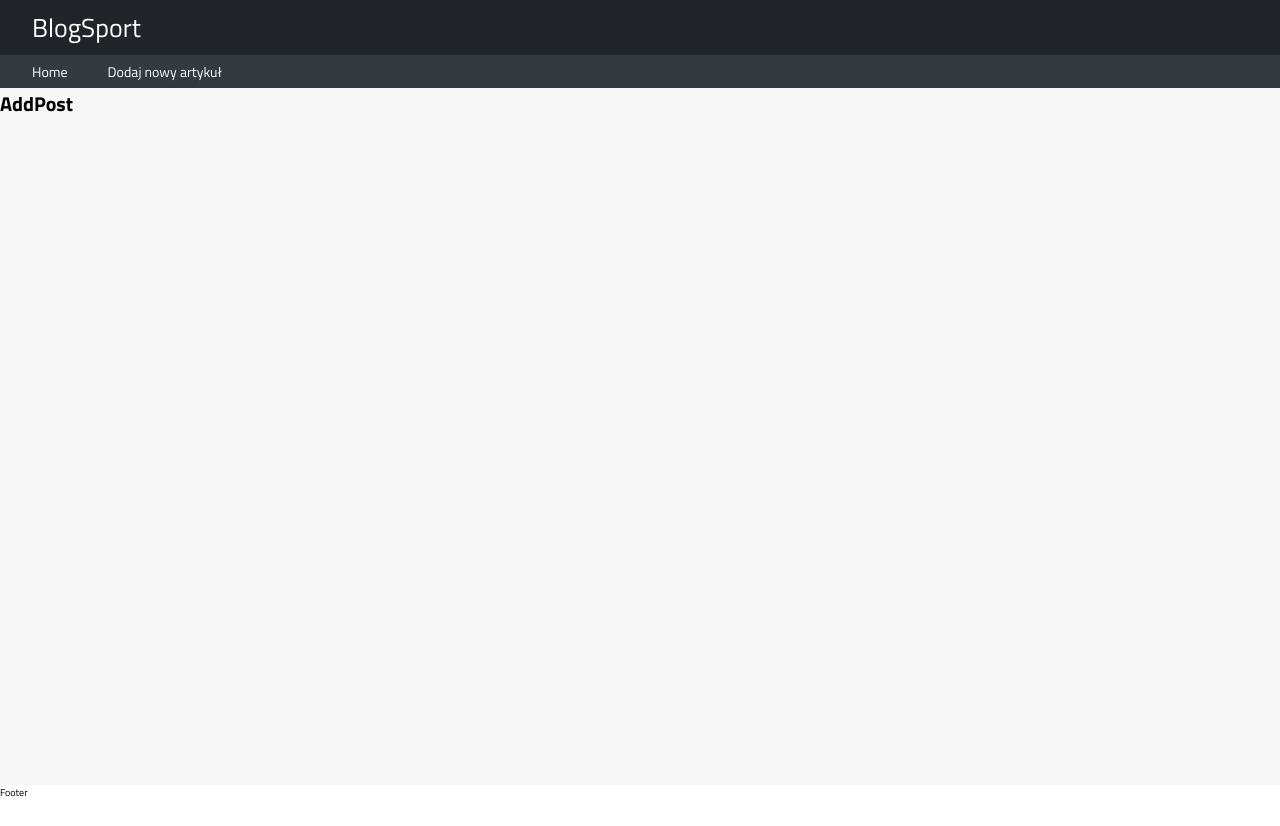
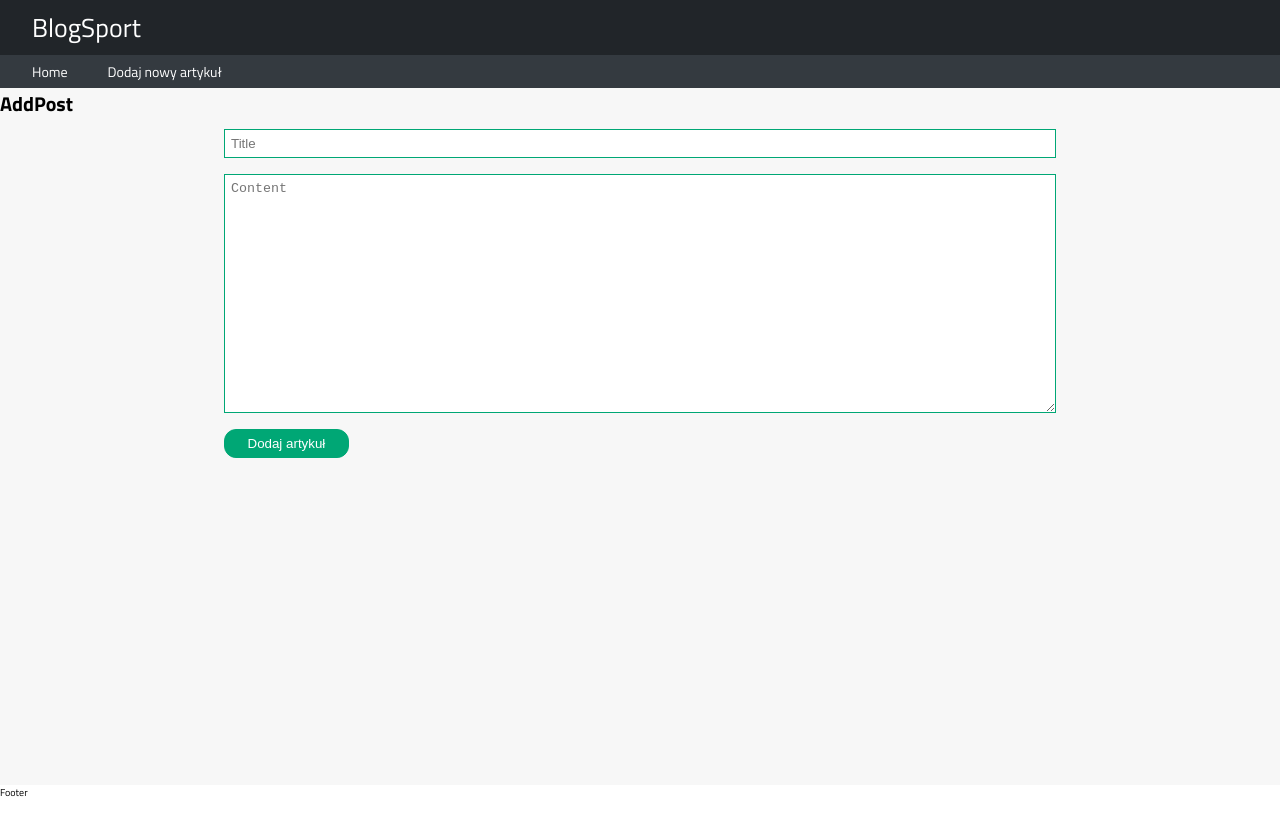
Before and after one commit to mhQ260/blogsport, a Vue app in the folder frontend/: page /post/add in a window 1280 px wide. Before the commit the page ends 800 px from the top, so only its background shows below. Built offline with nearby package versions, Linux system fonts and the light colour scheme.

Commit message:
17 Create component for adding posts (#18)

```diff
--- a/frontend/src/api/endpoints.ts
+++ b/frontend/src/api/endpoints.ts
@@ -1 +1,2 @@
 export const URI_POSTS = 'posts/';
+export const URI_POST_ADD = 'post/add';
--- a/frontend/src/assets/styles/settings/_colors.scss
+++ b/frontend/src/assets/styles/settings/_colors.scss
@@ -4,3 +4,4 @@ $gray-dark: #212529;
 $gray: #343a40;
 $gray-bgc: #f7f7f7;
 $teal: #20c997;
+$teal-dark: #00a775;
--- /dev/null
+++ b/frontend/src/components/ui/AddPost/Component.vue
@@ -0,0 +1,63 @@
+<template>
+  <div class="ui-add-post">
+    <form
+      class="form"
+      @submit="submitForm"
+    >
+      <input
+        class="form__item"
+        type="text"
+        placeholder="Title"
+        v-model="post.title"
+      />
+      <textarea
+        class="form__item"
+        rows="15"
+        cols="100"
+        placeholder="Content"
+        v-model="post.content"
+      />
+      <button
+        class="form__item"
+      >
+        Dodaj artykuł
+      </button>
+    </form>
+  </div>
+</template>
+
+<script setup lang="ts">
+import { ref } from 'vue';
+import { getAPI } from '../../../api/http';
+import { URI_POST_ADD } from '../../../api/endpoints';
+
+const post = ref({
+  title: '',
+  content: '',
+});
+
+const submitForm = (e: Event): void => {
+  e.preventDefault();
+  sendForm();
+};
+
+const clearForm = (): void => {
+  post.value.title = '';
+  post.value.content = '';
+  alert('Dodano post!');
+};
+
+const sendForm = async (): Promise<void> => {
+  try {
+    const formData = new FormData();
+    formData.append('title', post.value.title);
+    formData.append('content', post.value.content);
+    await getAPI.post(URI_POST_ADD, formData);
+    clearForm();
+  } catch (err) {
+    console.log(err);
+  }
+};
+</script>
+
+<style lang="scss" src='./styles.scss' />
--- /dev/null
+++ b/frontend/src/components/ui/AddPost/index.ts
@@ -0,0 +1 @@
+export { default as UiAddPost } from './Component.vue';
--- /dev/null
+++ b/frontend/src/components/ui/AddPost/styles.scss
@@ -0,0 +1,43 @@
+.ui-add-post {
+  height: 100%;
+  width: 65%;
+  margin: 1rem auto;
+
+  .form {
+    display: flex;
+    flex-direction: column;
+
+    &__item {
+      margin-bottom: 1.6rem;
+      border: 1px solid $teal-dark;
+      padding: .6rem;
+
+      &:focus {
+        border: 2px solid $teal-dark;
+      }
+    }
+
+    button {
+      width: 15%;
+      background: $teal-dark;
+      color: $white;
+      border: 1px solid $teal-dark;
+      border-radius: 1.2rem;
+      cursor: pointer;
+
+      &:hover {
+        background: $teal;
+        border-color: $teal;
+      }
+
+      &:focus {
+        border: 1px solid $teal;
+      }
+    }
+
+    textarea {
+      overflow: auto;
+      outline: none;
+    }
+  }
+}
--- a/frontend/src/router/models.ts
+++ b/frontend/src/router/models.ts
@@ -1,4 +1,5 @@
 export enum RouteName {
     POSTS = 'Posts',
     ADD_POST = 'AddPost',
+    GET_POST = 'GetPost',
 }
--- a/frontend/src/router/routes/index.ts
+++ b/frontend/src/router/routes/index.ts
@@ -11,6 +11,11 @@ const routes = [
     name: RouteName.ADD_POST,
     component: () => import('../../views/AddPost'),
   },
+  {
+    path: '/post/:id',
+    name: RouteName.GET_POST,
+    component: () => import('../../views/Post'),
+  },
 ];
 
 export default routes;
--- a/frontend/src/views/AddPost/Component.vue
+++ b/frontend/src/views/AddPost/Component.vue
@@ -3,9 +3,12 @@
     <h1>
       AddPost
     </h1>
+    <UiAddPost />
   </div>
 </template>
 
 <script setup lang="ts">
+import { UiAddPost } from '../../components/ui/AddPost';
+</script>
 
-</script>
+<style lang="scss" src="./styles.scss" />
--- a/frontend/src/views/AddPost/styles.scss
+++ b/frontend/src/views/AddPost/styles.scss
@@ -0,0 +1,3 @@
+.add-post {
+  height: 100%;
+}
--- /dev/null
+++ b/frontend/src/views/Post/Component.vue
@@ -0,0 +1,11 @@
+<template>
+  <div class="post">
+    <h1>
+      Post
+    </h1>
+  </div>
+</template>
+
+<script setup lang="ts">
+
+</script>
--- /dev/null
+++ b/frontend/src/views/Post/index.ts
@@ -0,0 +1 @@
+export { default } from './Component.vue';
```
Also changed, not shown: frontend/src/views/Post/styles.scss (added).
